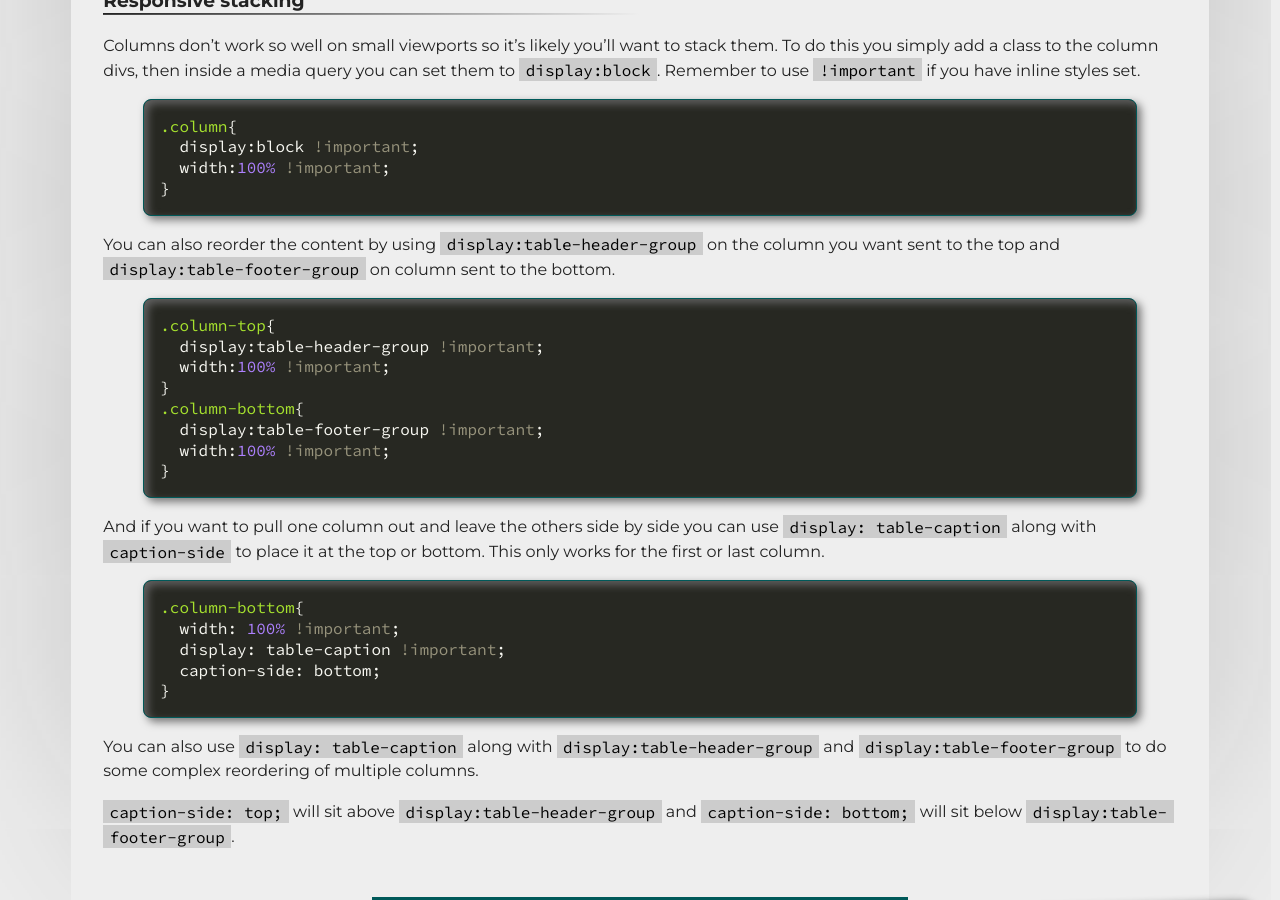
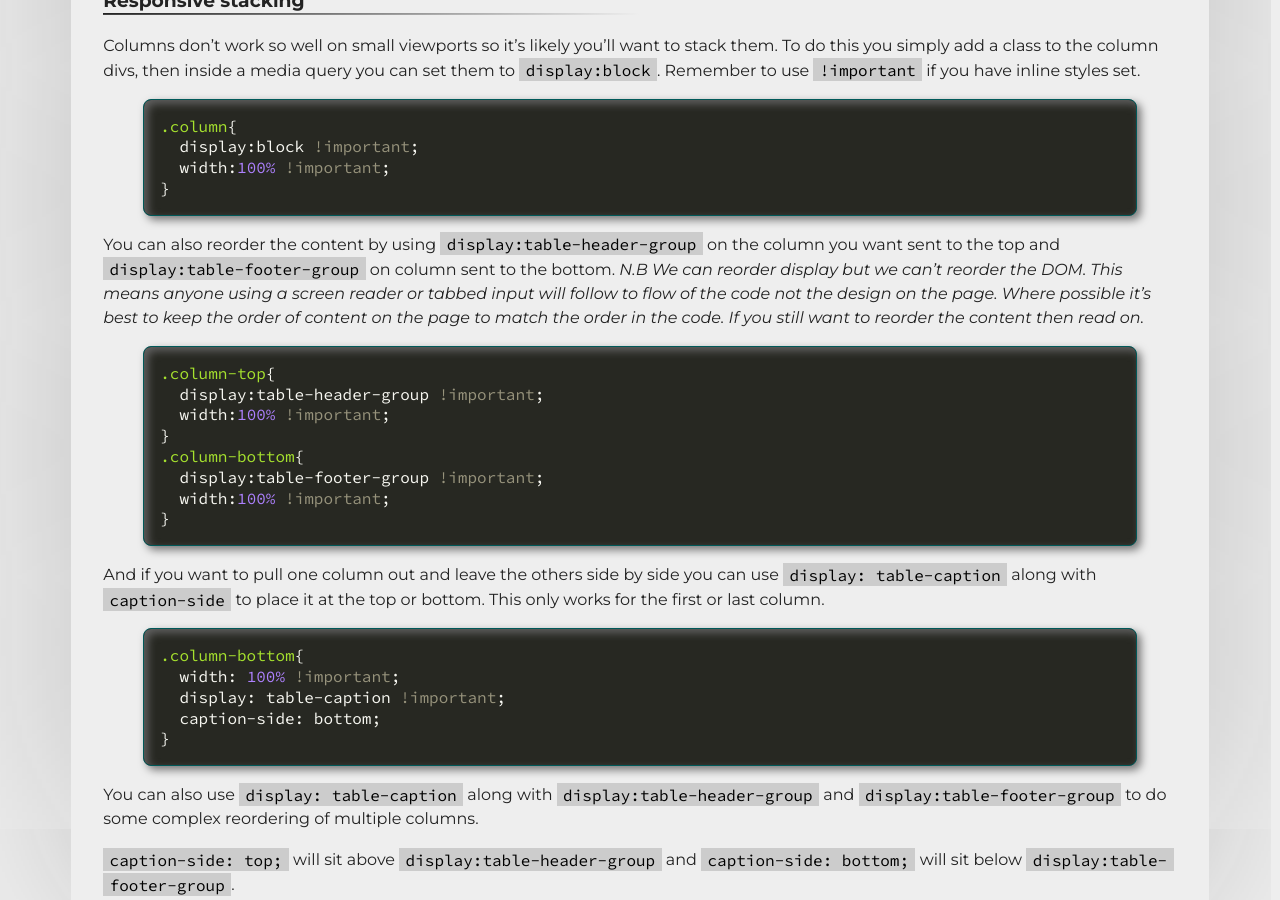
Before and after one commit to M-J-Robbins/good-email-code, a Jekyll site: the page built from email-code/columns.md, in a window 1280 px wide and 900 px high, scrolled down 2982 px. Built offline with Jekyll 4.4.1, drawn with Linux system fonts in a browser that asks for light colours; our own code applies the rules of GitHub Pages for plain Markdown files; a script that is not in the unit is left out.

Commit message:
Update columns.md

```diff
--- a/email-code/columns.md
+++ b/email-code/columns.md
@@ -112,6 +112,7 @@ Columns don't work so well on small viewports so it's likely you'll want to stac
 {% endhighlight %}
 
 You can also reorder the content by using `display:table-header-group` on the column you want sent to the top and `display:table-footer-group` on column sent to the bottom.
+*N.B We can reorder display but we can't reorder the DOM.  This means anyone using a screen reader or tabbed input will follow to flow of the code not the design on the page.  Where possible it's best to keep the order of content on the page to match the order in the code. If you still want to reorder the content then read on.*
 
 {% highlight css %}
 .column-top{
```
